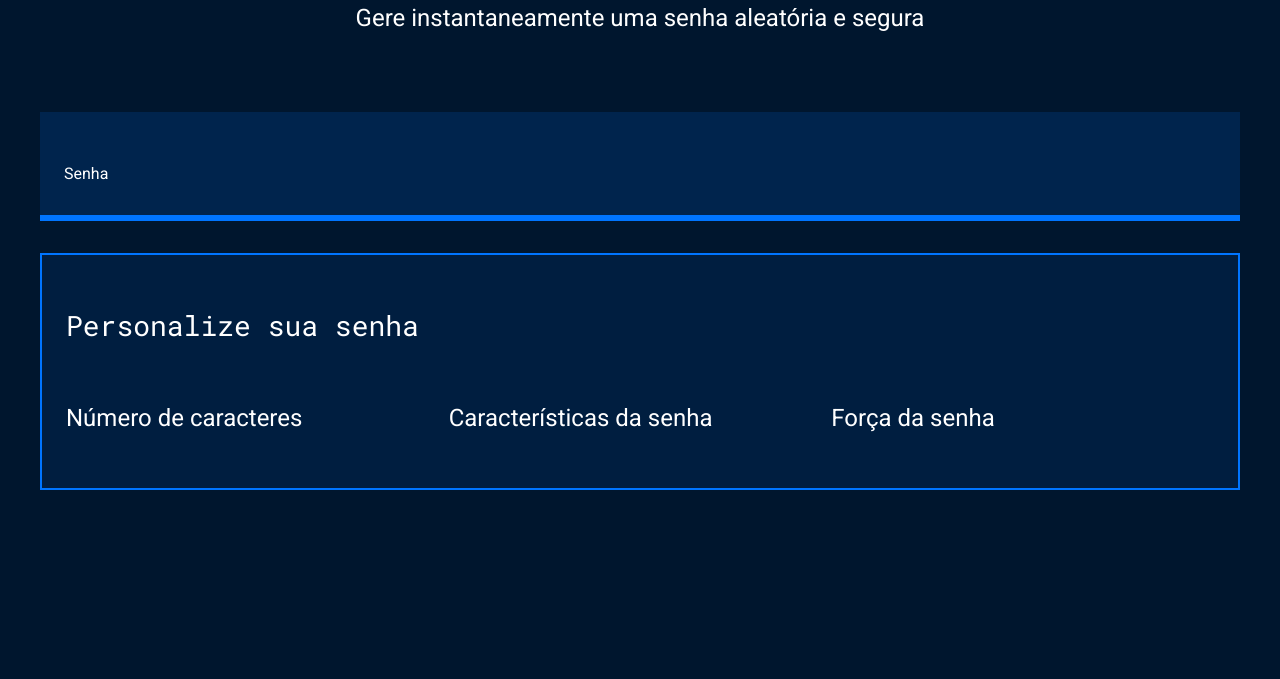
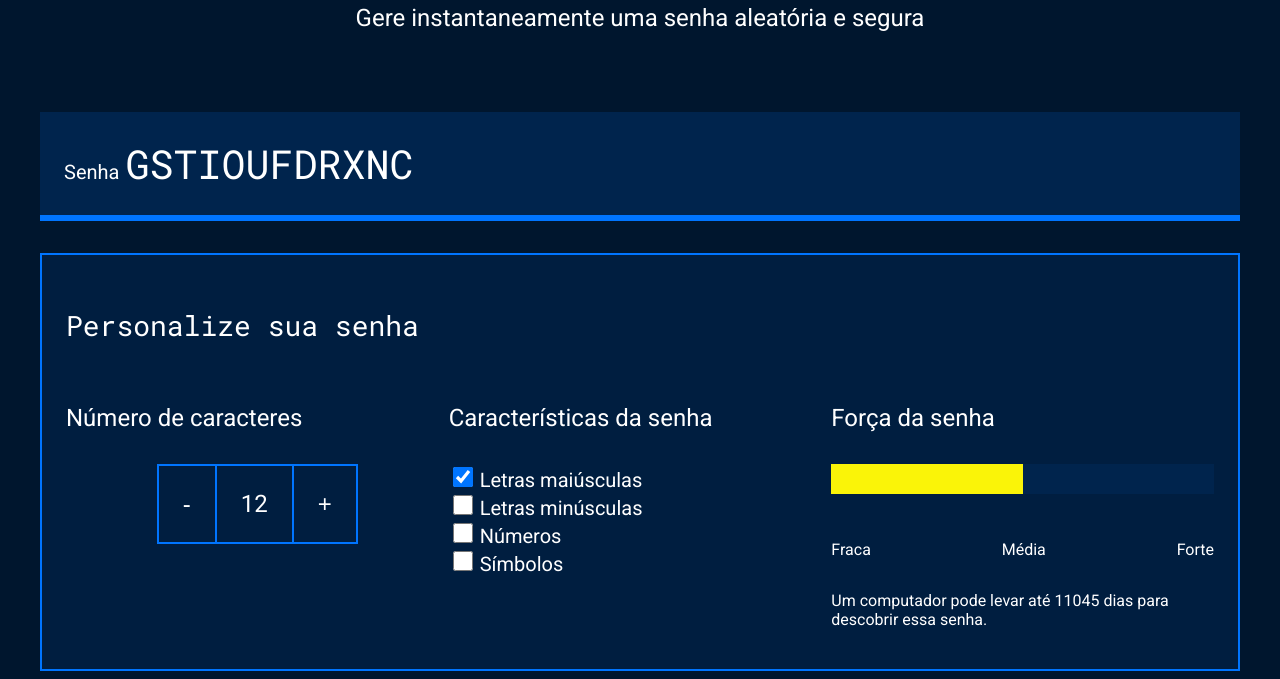
Before and after one commit to tatuxr/gerados-de-senhas, a plain HTML site: page index.html in a window 1280 px wide. Shown: the part 213-892 px from the top of the page. Before the commit the page ends 800 px from the top, so only its background shows below. Drawn offline with Linux system fonts and the light colour scheme.

Commit message:
toptop pronto

```diff
--- a/index.html
+++ b/index.html
@@ -17,23 +17,52 @@
         </div>
         <div class="conteudo-senha">
             <label for="senha">Senha</label>
-            <input name="senha" type="text" id="campo-senha">
+            <input name="senha" type="text" id="campo-senha" readonly>
         </div>
         <div class="parametro">
             <h3 class="parametro-titulo">Personalize sua senha</h3>
             <div class="parametro-coluna__senha">
                 <div class="parametro-senha">
                     <h4 class="parametro-senha__titulo">Número de caracteres</h4>
+                    <div class="parametro-senha-botoes">
+                        <button class="parametro-senha__botao">-</button>
+                        <p class="parametro-senha__texto">12</p>
+                        <button class="parametro-senha__botao">+</button>
+                    </div>
                 </div>
                 <div class="parametro-senha">
                     <h4 class="parametro-senha__titulo">Características da senha</h4>
+                    <div class="parametro-senha-checkbox">
+                        <input name="maiusculo" type="checkbox" class="checkbox" checked>
+                        <label for="maiusculo">Letras maiúsculas</label>
+                    </div>
+                    <div class="parametro-senha-checkbox">
+                        <input name="minusculo" type="checkbox" class="checkbox">
+                        <label for="minusculo">Letras minúsculas</label>
+                    </div>
+                    <div class="parametro-senha-checkbox">
+                        <input name="numero" type="checkbox" class="checkbox">
+                        <label for="numero">Números</label>
+                    </div>
+                    <div class="parametro-senha-checkbox">
+                        <input name="simbolo" type="checkbox" class="checkbox">
+                        <label for="simbolo">Símbolos</label>
+                    </div>
                 </div>
                 <div class="parametro-senha">
                     <h4 class="parametro-senha__titulo">Força da senha</h4>
+                    <div class="barra"></div>
+                    <div class="forca fraca"></div>
+                    <div class="parametro-senha-textos">
+                        <p>Fraca</p>
+                        <p>Média</p>
+                        <p>Forte</p>
+                    </div>
+                    <p class="entropia"></p>
                 </div>
             </div>
         </div>
     </section>
+    <script src="main.js"></script>
 </body>
-
 </html>
--- /dev/null
+++ b/main.js
@@ -0,0 +1,77 @@
+const numeroSenha = document.querySelector('.parametro-senha__texto');
+let tamanhoSenha = 12;
+numeroSenha.textContent = tamanhoSenha;
+const letrasMaiusculas = 'ABCDEFGHIJKLMNOPQRSTUVXYWZ';
+const letrasMinusculas = 'abcdefghijklmnopqrstuvxywz';
+const numeros = '0123456789';
+const simbolos = '!@%*?';
+const botoes = document.querySelectorAll('.parametro-senha__botao');
+const campoSenha = document.querySelector('#campo-senha');
+const checkbox = document.querySelectorAll('.checkbox');
+const forcaSenha = document.querySelector('.forca');
+
+botoes[0].onclick = diminuiTamanho;
+botoes[1].onclick = aumentaTamanho;
+
+function diminuiTamanho() {
+    if (tamanhoSenha > 1) {
+        // tamanhoSenha = tamanhoSenha-1;
+        tamanhoSenha--;
+    }
+    numeroSenha.textContent = tamanhoSenha;
+    geraSenha();
+}
+function aumentaTamanho() {
+    if (tamanhoSenha < 20) {
+        // tamanhoSenha = tamanhoSenha+1;
+        tamanhoSenha++;
+    }
+    numeroSenha.textContent = tamanhoSenha;
+    geraSenha();
+}
+
+for (i = 0; i < checkbox.length; i++) {
+    checkbox[i].onclick = geraSenha;
+}
+
+geraSenha();
+
+function geraSenha() {
+    let alfabeto = '';
+    if (checkbox[0].checked) {
+        alfabeto = alfabeto + letrasMaiusculas;
+    }
+    if (checkbox[1].checked) {
+        alfabeto = alfabeto + letrasMinusculas;
+    }
+    if (checkbox[2].checked) {
+        alfabeto = alfabeto + numeros;
+    }
+    if (checkbox[3].checked) {
+        alfabeto = alfabeto + simbolos;
+    }
+    let senha = '';
+    for (let i = 0; i < tamanhoSenha; i++) {
+        let numeroAleatorio = Math.random() * alfabeto.length;
+        numeroAleatorio = Math.floor(numeroAleatorio);
+        senha = senha + alfabeto[numeroAleatorio];
+    }
+    campoSenha.value = senha;
+    classificaSenha(alfabeto.length);
+
+}
+
+function classificaSenha(tamanhoAlfabeto){
+    let entropia = tamanhoSenha * Math.log2(tamanhoAlfabeto);
+    console.log(entropia);
+    forcaSenha.classList.remove('fraca','media','forte');
+    if (entropia > 57){
+        forcaSenha.classList.add('forte');
+    } else if (entropia > 35 && entropia < 57 ) {
+        forcaSenha.classList.add('media');
+    } else if (entropia <= 35){
+        forcaSenha.classList.add('fraca');
+    }
+    const valorEntropia = document.querySelector('.entropia');
+    valorEntropia.textContent = "Um computador pode levar até " + Math.floor(2**entropia/(100e6*60*60*24)) + " dias para descobrir essa senha.";
+}
--- a/style.css
+++ b/style.css
@@ -85,6 +85,66 @@ body{
     margin: 0 auto;
 }
 
+.parametro-senha-botoes{
+    display: flex;
+    justify-content: center;
+}
+
+.parametro-senha__botao{
+    background-color: var(--fundo-texto);
+    color: var(--branco);
+    border: 2px solid var(--borda);
+    padding: 24px;
+    font-size: 24px;
+    cursor: pointer;
+}
+.parametro-senha__texto{
+    padding: 24px;
+    border-top: 2px solid var(--borda);
+    border-bottom: 2px solid var(--borda);
+    margin: 0;
+    font-size: 24px;
+}
+
+label{
+    font-size: 20px;
+}
+
+.checkbox{
+    width: 20px;
+    height: 20px;
+    cursor: pointer;
+}
+
+.barra{
+    background-color: var(--fundo-senha);
+    height: 30px;
+    width: 100%;
+}
+.forca{
+    height: 30px;
+    position: relative;
+    bottom: 30px;
+}
+.fraca{
+    width: 25%;
+    background-color: #E71B32;
+}
+.media{
+    background-color: #FAF408;
+    width: 50%;
+}
+.forte{
+    background-color: #00FF85;
+    width: 100%;
+}
+
+.parametro-senha-textos{
+    display: flex;
+    justify-content: space-between;
+}
+
+
 @media screen and (min-width: 768px) {
     .parametro-coluna__senha{
         flex-direction: row;
```
Also changed, not shown: 1 other file.
